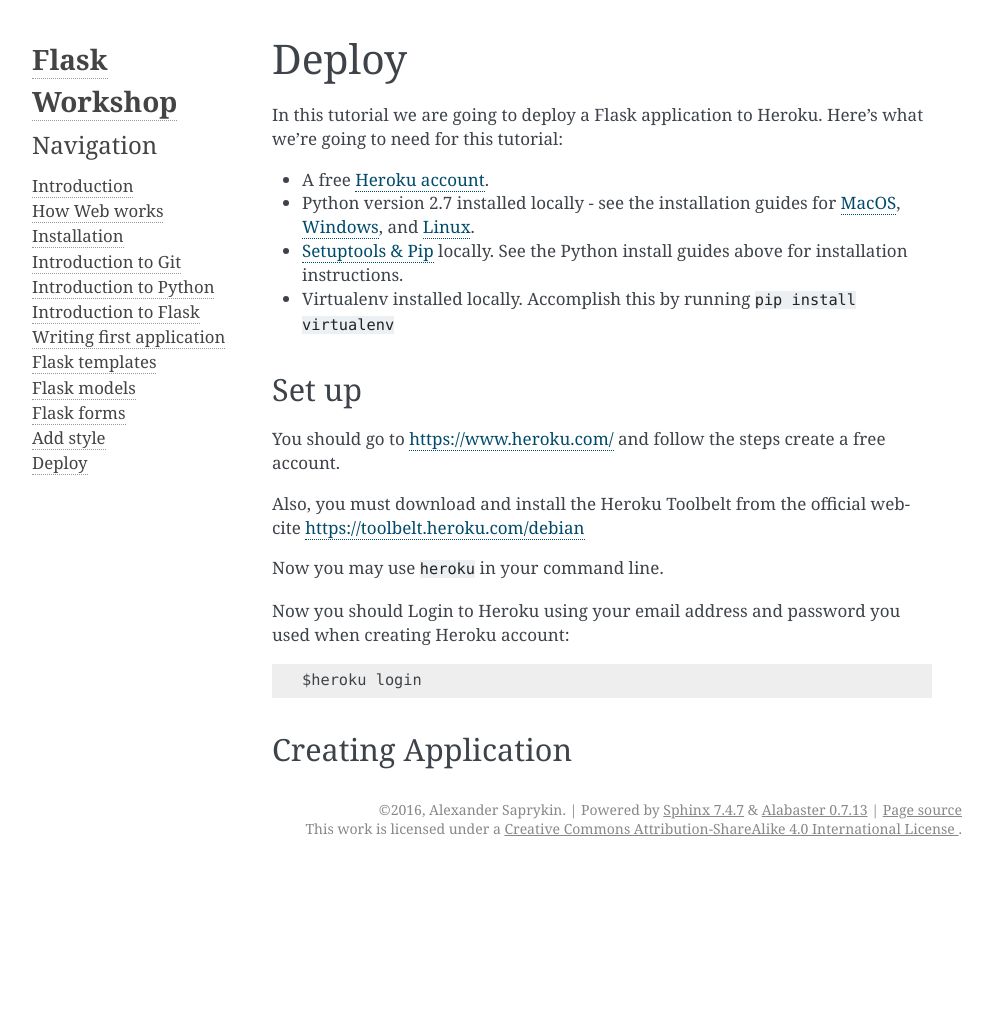
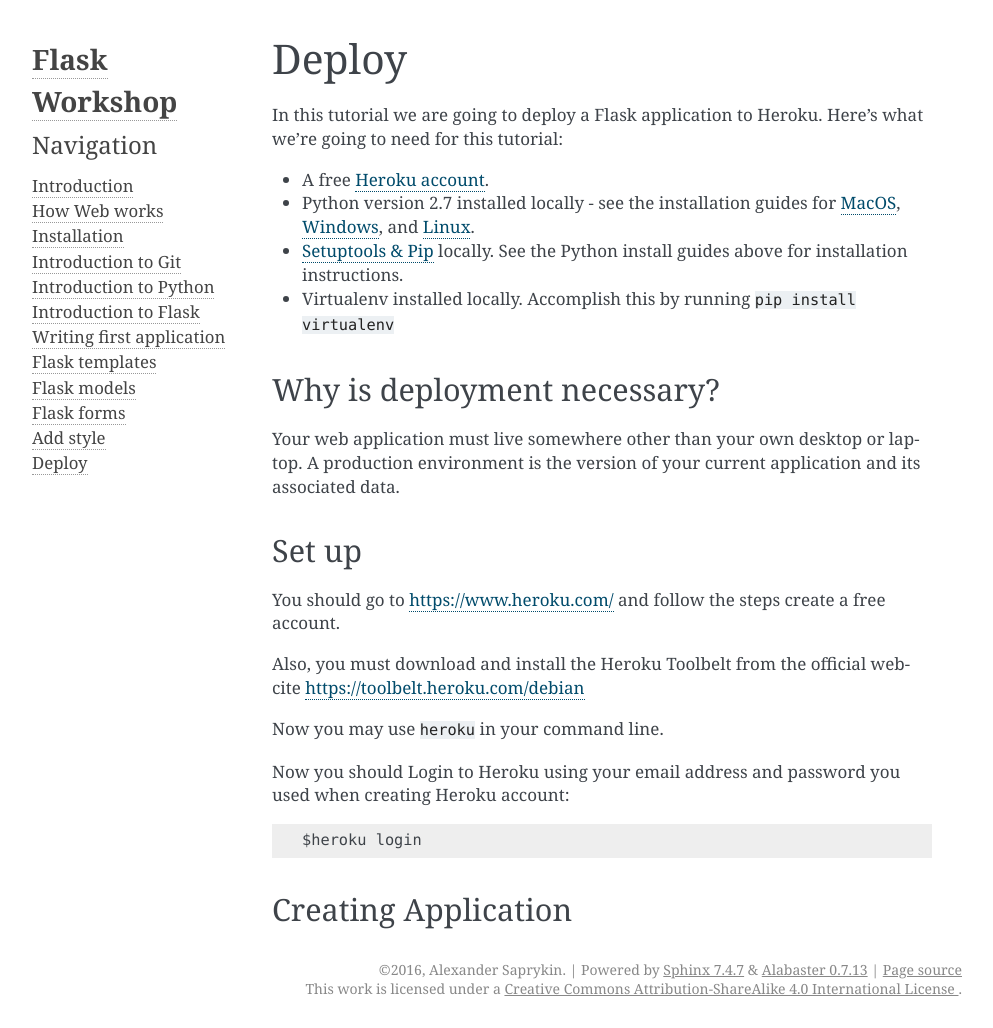
Before and after one commit to cutwater/FlaskWorkshop, a Sphinx documentation site: the page built from docs/deploy.rst, in a window 1280 px wide. Shown: the whole page, without its empty margins (148-1141 px from the left). Built offline with Sphinx 7.4.7, drawn with Linux system fonts in a browser that asks for light colours; before the commit the page ends 900 px from its top, so only the background shows below that.

Commit message:
Add description

```diff
--- a/docs/deploy.rst
+++ b/docs/deploy.rst
@@ -1,7 +1,6 @@
 ======
 Deploy
 ======
-
 
 In this tutorial we are going to deploy a Flask application to Heroku.
 Here's what we're going to need for this tutorial:
@@ -13,6 +12,13 @@
   installation instructions.
 * Virtualenv installed locally. Accomplish this by running ``pip install virtualenv``
 
+
+Why is deployment necessary?
+----------------------------
+
+Your web application must live somewhere other than your own desktop or laptop.
+A production environment is the version of your current application and its
+associated data.
 
 Set up
 ------
```
